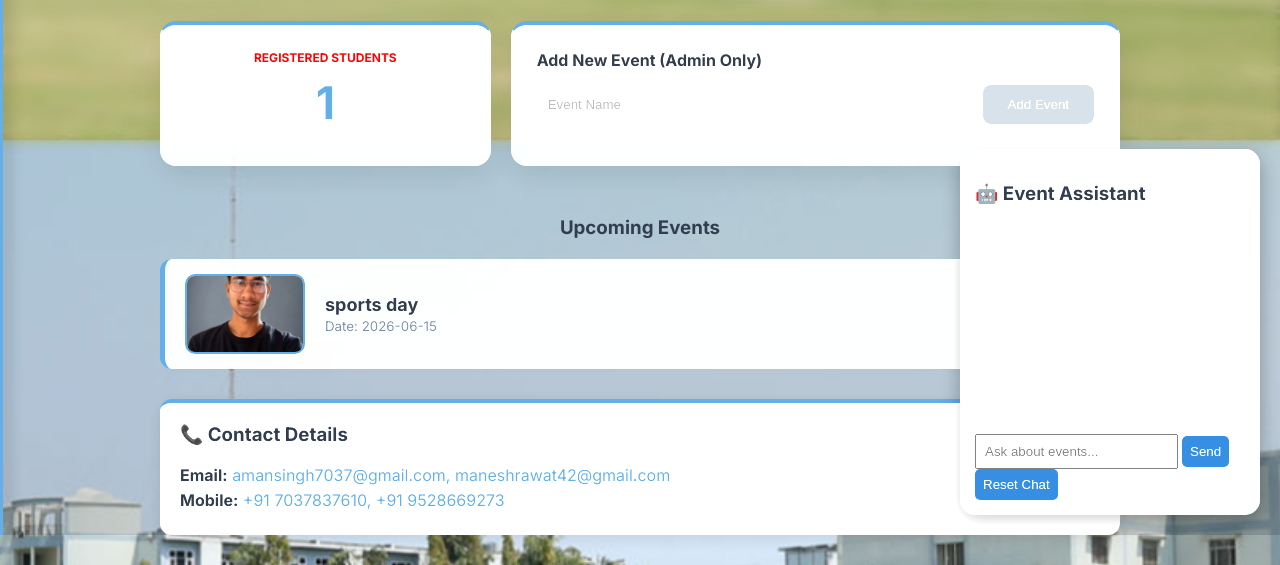
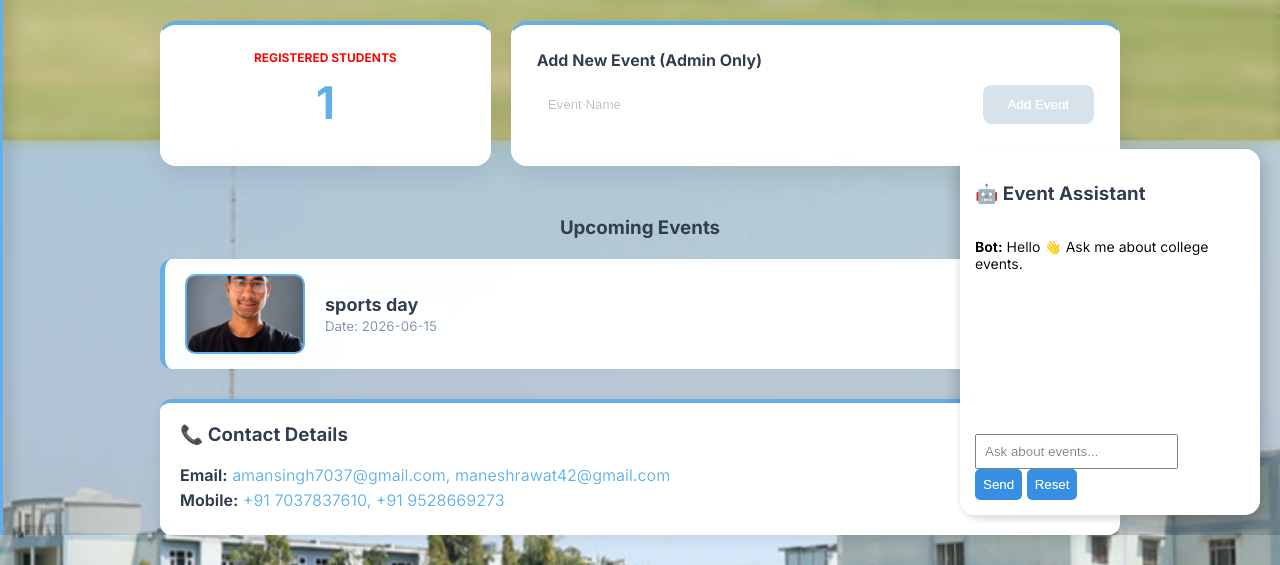
Before and after one commit to amanrawat7610/college_event-management-project_2, a Flask app: page / in a window 1280 px wide. Shown: the part 660-1225 px from the top of the page. Run offline with Flask 3, Linux system fonts and the light colour scheme; data comes from the database, SQL or seed files in the repository.

Commit message:
Update dashboard.html

```diff
--- a/college_event_pro/college_event/templates/dashboard.html
+++ b/college_event_pro/college_event/templates/dashboard.html
@@ -560,19 +560,25 @@ No events found.
 
 <h3>🤖 Event Assistant</h3>
 
-<div id="chatbox"></div>
+<div id="chatbox">
+<p><b>Bot:</b> Hello 👋 Ask me about college events.</p>
+</div>
 
 
 <input id="userInput" placeholder="Ask about events...">
 
+
+<div class="chat-buttons">
 
 <button onclick="sendMessage()">
 Send
 </button>
 
 <button onclick="resetChat()" class="reset-btn">
-Reset Chat
+Reset
 </button>
+
+</div>
 
 
 </div>
```
